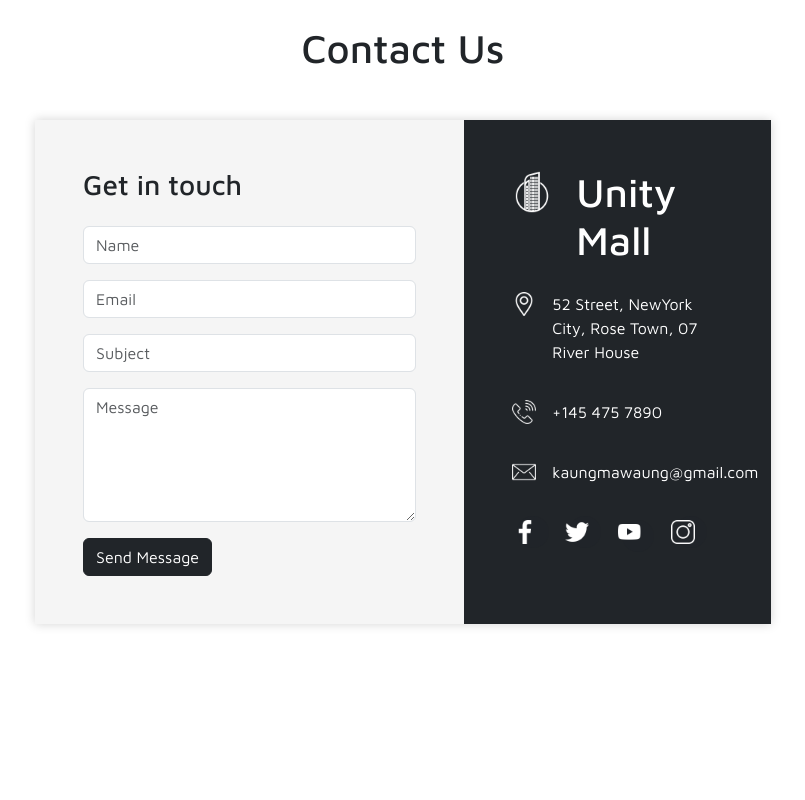
After one commit to maw9/Union-Mall, a PHP site: page /user/ContactUs.php in a window 1280 px wide. The commit adds this page. Shown: the whole page, without its empty margins (237-1042 px from the left). Run offline with PHP 8.4, Linux system fonts and the light colour scheme.

Commit message:
contact us page completed

```diff
--- a/database/MockDataEntry.php
+++ b/database/MockDataEntry.php
@@ -73,7 +73,7 @@ require_once("TableNames.php");
 //     "INSERT INTO $product_table VALUES (0, 3, 15,'Fossil Rose Gold Tone Stainless Steel Mesh', 120000.00, 13, 'This 40mm Carlie Gen 6 Hybrid smartwatch gives you 1+ weeks battery life and features a rose-gold tone stainless steel mesh strap plus an always-on readout display so you can get your heart rate, message previews, weather and more at a glance.', 'images/fossil_rose_gold_tone_stainless_steel_mesh.png')",
 //     "INSERT INTO $product_table VALUES (0, 3, 14,'Apple Watch Series 4', 450000.00, 3, 'Apple Watch Series 4 have a water resistance rating of 50 meters under ISO standard 22810:2010. This means that they may be used for shallow-water activities like swimming in a pool or ocean.', 'images/apple_watch.jpg')",
 //     "INSERT INTO $product_table VALUES (0, 3, 15,'Rolex Lady Datejust', 900000.00, 5, 'This Oyster Perpetual Lady-Datejust in Oystersteel features a pink dial and an Oyster bracelet.', 'images/rolex_lady_datejust.png')",
-//     "INSERT INTO $product_table VALUES (0, 3, 16,'MK Lexington Pavé Silver-Tone Watch', 250000.00, 8, 'Mid-rise pants with drawstring elastic waistband. Side pockets and patch pocket at leg. Zipper elastic hem.', 'images/mk_lexington_pavé.jpeg')",
+//     "INSERT INTO $product_table VALUES (0, 3, 16,'MK Lexington Pavé Silver-Tone Watch', 250000.00, 8, 'Mid-rise pants with drawstring elastic waistband. Side pockets and patch pocket at leg. Zipper elastic hem.', 'images/mk_lexington_pave.jpeg')",
 //     "INSERT INTO $product_table VALUES (0, 3, 17, 'DW CLASSIC ST MAWES', 350000.00, 15, 'The Classic St. Mawes, an integral part of the flagship Classic Collection, is a slim timepiece that sits perfectly on your wrist. With a flawlessly round and simple dial, a classy leather band and an elegant casing, you have a timepiece that proves that perfection in engineering not only is a possibility, but a reality.', 'images/dw_classic_st_mawes.png')",
 // ];
 
--- a/database/TableNames.php
+++ b/database/TableNames.php
@@ -9,3 +9,4 @@ $order_table = "sale_order";
 $order_product_table = "order_product";
 $delivery_table = "delivery";
 $payment_table = "payment";
+$feedback_table = "feedback";
--- a/style/cart.css
+++ b/style/cart.css
@@ -92,3 +92,9 @@
     border-bottom: 1px solid rgba(211, 211, 211, 0.597);
     text-align: center;
 }
+
+.empty-cart-text {
+    text-align: center;
+    margin-top: 100px;
+    margin-bottom: 50px;
+}
--- /dev/null
+++ b/style/contact_us.css
@@ -0,0 +1,56 @@
+* {
+    font-family: 'Maven Pro', sans-serif;
+    box-sizing: border-box;
+    margin: 0;
+    padding: 0;
+}
+
+.title {
+    text-align: center;
+}
+
+.contact-form {
+    box-shadow: 0 0 10px lightgray;
+    background-color: whitesmoke;
+}
+
+.contact-us {
+    color: white;
+}
+
+.contact-info .logo img {
+    width: 48px;
+}
+
+.contact-info img {
+    width: 24px;
+    margin-right: 16px;
+}
+
+.contact-info>div {
+    display: flex;
+    align-items: start;
+}
+
+.address,
+.telephone,
+.mail {
+    margin-top: 20px;
+}
+
+.social-media-section {
+    display: flex;
+    justify-content: space-around;
+    margin-top: 16px;
+}
+
+.social-media-section div {
+    width: 32px;
+    height: 32px;
+    background-color: #202429;
+    display: flex;
+    align-items: center;
+    justify-content: center;
+    border-radius: 16px;
+    margin-right: 12px;
+}
--- /dev/null
+++ b/user/ContactUs.php
@@ -0,0 +1,98 @@
+<?php
+require_once("../style/Head.php");
+require_once("../database/TableNames.php");
+require_once("../database/Connect.php");
+
+if (isset($_POST['send-message'])) {
+    $name = $_POST['name'];
+    $email = $_POST['email'];
+    $subject = $_POST['subject'];
+    $message = $_POST['message'];
+
+    $insert_feedback_query = "INSERT INTO $feedback_table (name, email, subject, message) VALUES ('$name', '$email', '$subject', '$message')";
+    try {
+        $pdo->exec($insert_feedback_query);
+        header("Location: Index.php");
+    } catch (PDOException $pde) {
+        echo $pde->get_message();
+    }
+}
+
+?>
+
+<!DOCTYPE html>
+<html lang="en">
+<head>
+    <meta charset="UTF-8">
+    <meta name="viewport" content="width=device-width, initial-scale=1.0">
+    <title>Contact Us</title>
+    <link rel="stylesheet" href="../style/contact_us.css">
+</head>
+<body>
+    <div class="container">
+        <div class="row">
+            <div class="col-2"></div>
+            <div class="col-8">
+                <h1 class="title mt-4">Contact Us</h1>
+                <div class="container-fluid mt-5">
+                    <div class="row contact-form">
+                        <div class="col-7 p-5">
+                            <form method="post">
+                                <h3>Get in touch</h3>
+                                <div class="mb-3 mt-4">
+                                    <input type="text" class="form-control" name="name" placeholder="Name" required>
+                                </div>
+                                <div class="mb-3">
+                                    <input type="email" class="form-control" name="email" placeholder="Email" required>
+                                </div>
+                                <div class="mb-3">
+                                    <input type="text" class="form-control" name="subject" placeholder="Subject" required>
+                                </div>
+                                <div class="mb-3">
+                                    <textarea class="form-control" name="message" placeholder="Message" rows="5" required></textarea>
+                                </div>
+                                <button name="send-message" class="btn btn-dark">Send Message</button>
+                            </form>
+                        </div>
+                        <div class="col-5 contact-us  p-5 bg-dark">
+                            <div class="contact-info">
+                                <div class="logo">
+                                    <img src="../icons/unity_mall_logo.png" alt="logo" />
+                                    <h1>Unity Mall</h1>
+                                </div>
+                                <div class="address">
+                                    <img src="../icons/location.png" alt="location" />
+                                    <p>52 Street, NewYork City, Rose Town, 07 River House</p>
+                                </div>
+                                <div class="telephone">
+                                    <img src="../icons/phone.png" alt="phone" />
+                                    <p>+145 475 7890</p>
+                                </div>
+                                <div class="mail">
+                                    <img src="../icons/mail.png" alt="mail" />
+                                    <p>kaungmawaung@gmail.com</p>
+                                </div>
+                                <div class="social-media-section">
+                                    <div class="facebook">
+                                        <img src="../icons/facebook-app-symbol.png" alt="" />
+                                    </div>
+                                    <div class="twitter">
+                                        <img src="../icons/twitter.png" alt="" />
+                                    </div>
+                                    <div class="youtube mt-1">
+                                        <img src="../icons/youtube.png" alt="" />
+                                    </div>
+                                    <div class="instagram">
+                                        <img src="../icons/instagram.png" alt="" />
+                                    </div>
+                                </div>
+                            </div>
+                        </div>
+                    </div>
+                </div>
+            </div>
+            <div class="col-2"></div>
+        </div>
+    </div>
+</body>
+</html>
--- a/user/Nav.php
+++ b/user/Nav.php
@@ -36,7 +36,7 @@ if (isset($_SESSION['cart'])) {
             <li><a href="#">About</a></li>
             <li><a href="Products.php">Products</a></li>
             <li><a href="#">Categories</a></li>
-            <li><a href="#">Contact</a></li>
+            <li><a href="ContactUs.php">Contact</a></li>
         </ul>
         <h1>Union Mall</h1>
         <div class="search-cart-container">
--- a/user/PlaceOrder.php
+++ b/user/PlaceOrder.php
@@ -72,6 +72,9 @@ if (isset($_POST['place-order'])) {
     } catch (PDOException $pde) {
         echo $pde->get_message();
     }
+
+    unset($_SESSION['cart']);
+    header("Location: Products.php");
 
 }
 
--- a/user/Profile.php
+++ b/user/Profile.php
@@ -42,7 +42,7 @@ if (isset($_GET['home'])) {
 <body>
     <form method="get">
         <div class="profile-nav">
-            <button id="back-to-home" name="home">HOME</button>
+            <button id="back-to-home" name="home" class="btn btn-outline-light">HOME</button>
             <button id="logout" name="logout" class="btn btn-outline-danger" style="display: <?= isset($_SESSION['user']) ? "block" : "none" ?>">Logout</button>
             <h1>Profile</h1>
         </div>
```
Also changed, not shown: database/CreateTables.php (+11 -0 lines), style/profile.css (+0 -8 lines), user/Cart.php (+17 -3 lines), images/mk_lexington_pave.jpeg (renamed from images/mk_lexington_pavé.jpeg).
